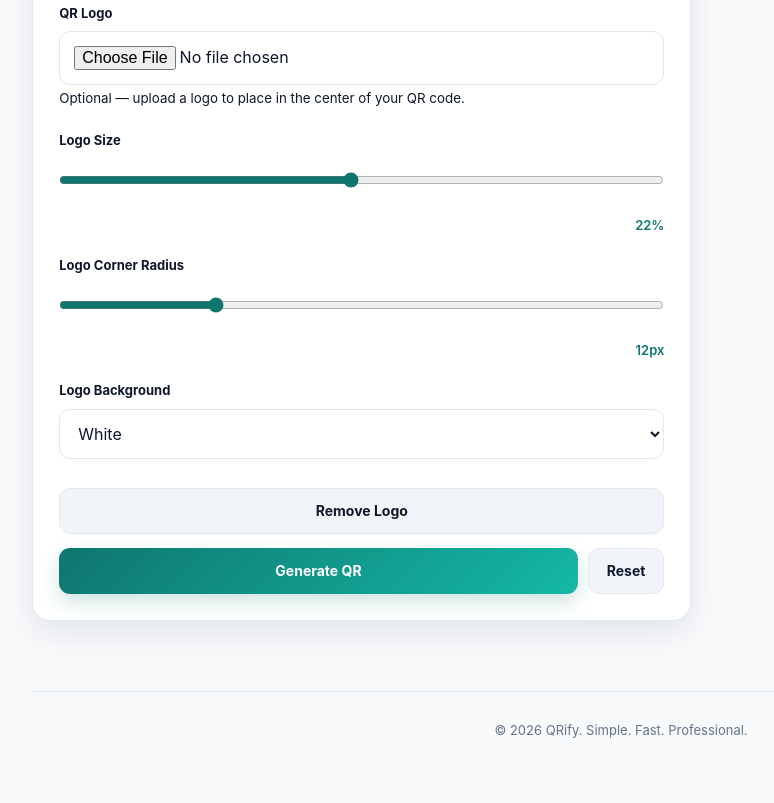
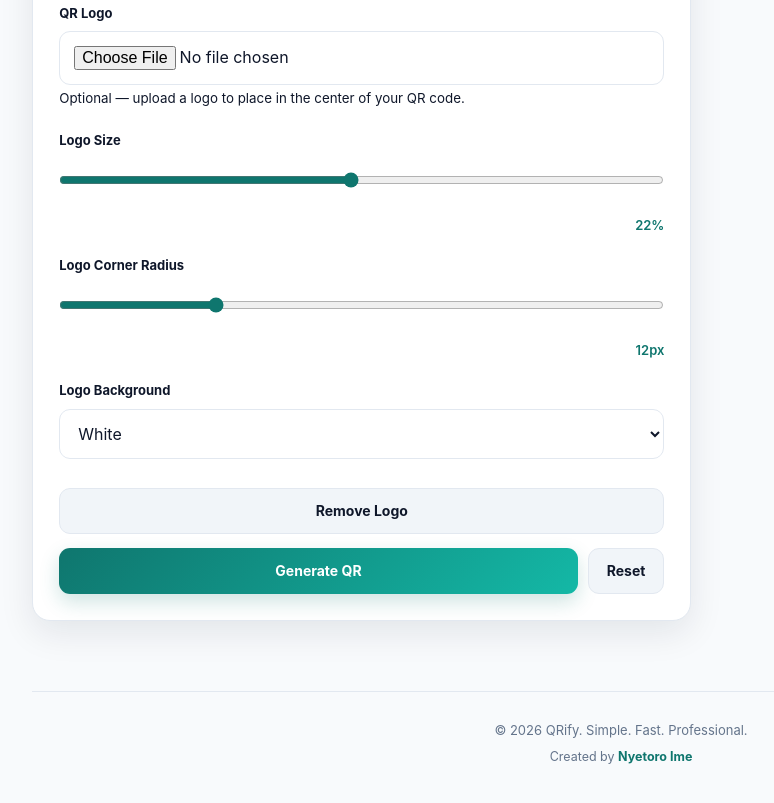
Before and after one commit to Nyetoro/Qr-code-Generator, a plain HTML site: page index.html in a window 1280 px wide. Shown: the part 1384-2187 px from the top of the page, without its empty margins (19-793 px from the left). Before the commit the page ends 2165 px from the top, so only its background shows below. Drawn offline with Linux system fonts and the light colour scheme.

Commit message:
a little changes

```diff
--- a/index.html
+++ b/index.html
@@ -510,6 +510,15 @@
 
     <footer>
         <p>© 2026 QRify. Simple. Fast. Professional.</p>
+
+        <p class="credit">
+            Created by
+            <a
+                href="https://github.com/nyetoro"
+                target="_blank"
+                rel="noopener noreferrer"
+            >Nyetoro Ime</a>
+        </p>
     </footer>
 
     <div
--- a/style.css
+++ b/style.css
@@ -837,6 +837,30 @@ footer p {
     margin: 0;
 }
 
+.credit {
+    margin-top: 6px !important;
+
+    font-size: 12.5px;
+}
+
+.credit a {
+    color: var(--primary);
+
+    font-weight: 700;
+
+    text-decoration: none;
+
+    border-bottom: 1px solid transparent;
+
+    transition:
+        border-color var(--transition),
+        color var(--transition);
+}
+
+.credit a:hover {
+    border-bottom-color: var(--primary);
+}
+
 
 /* ==========================================
    TOAST
```
